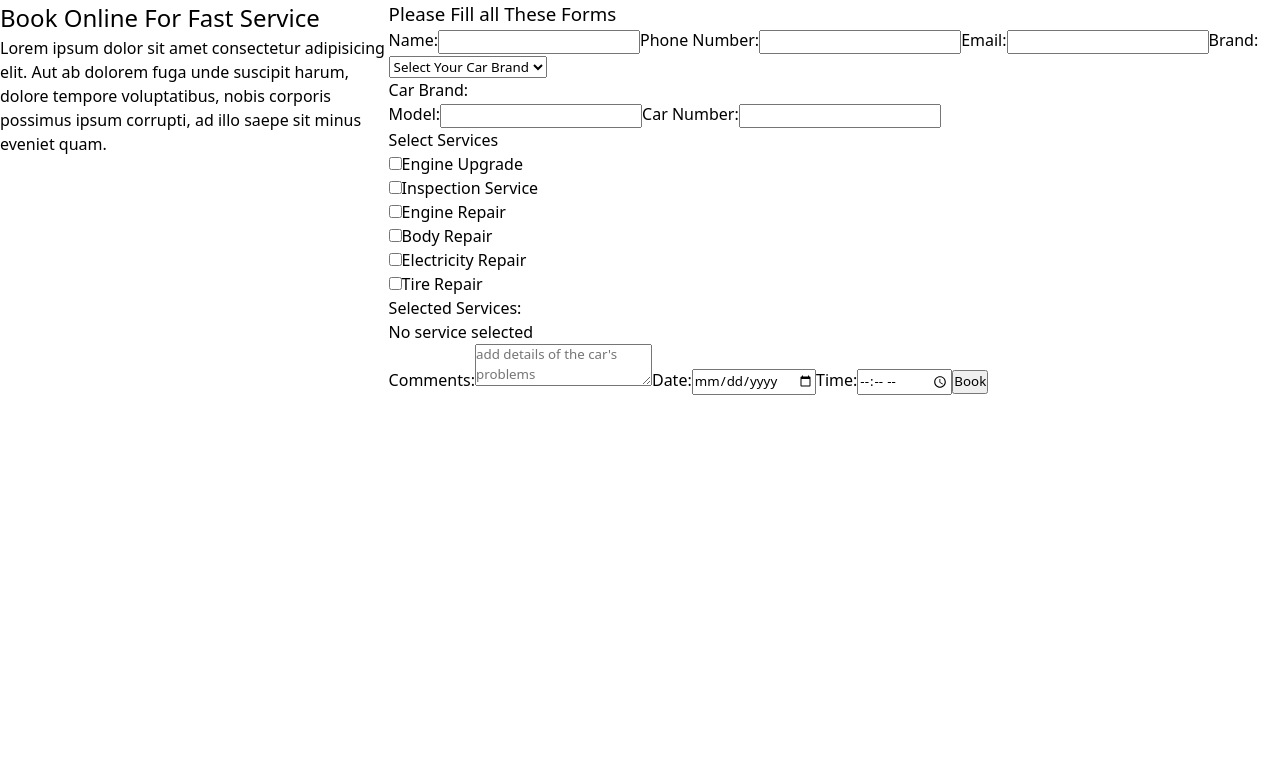
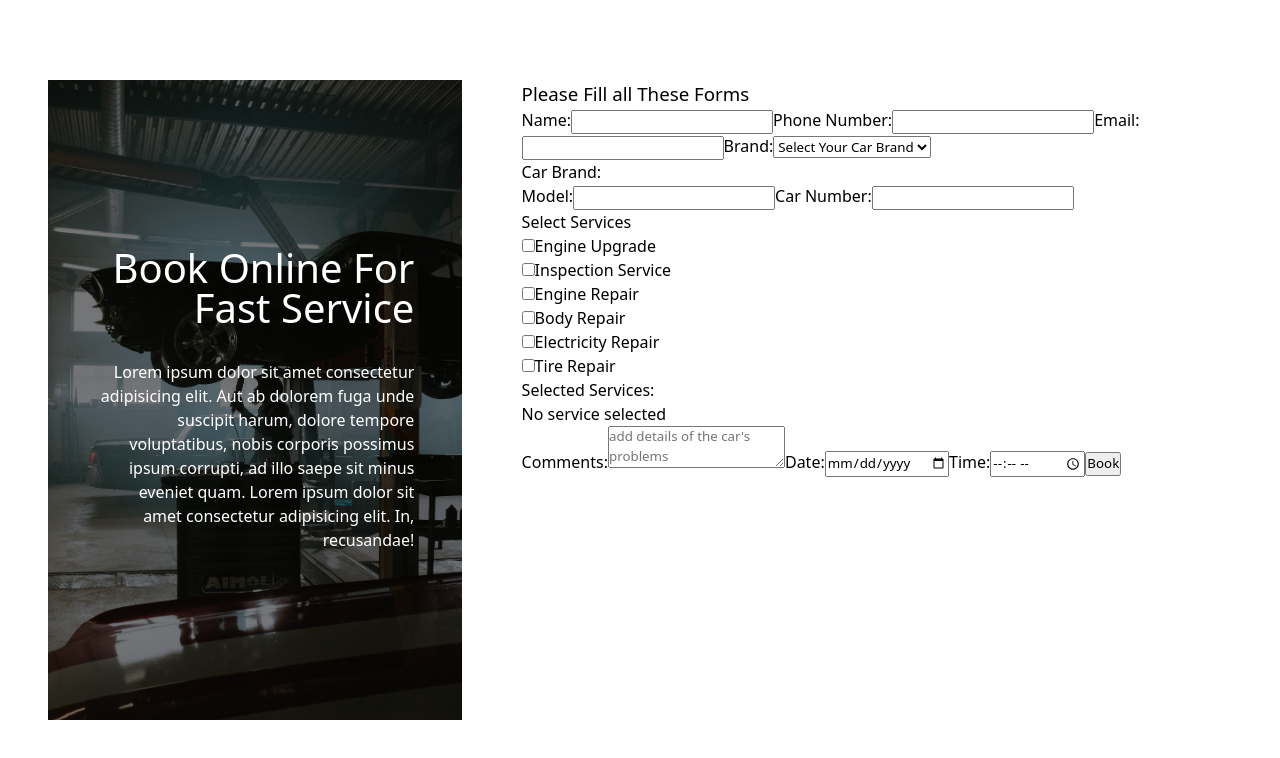
Before and after one commit to ardiantohendy/car-repair-app-reactjs, a React (Vite) app: page /book in a window 1280 px wide. Shown: the top 758 px of the page. Built offline with nearby package versions, Linux system fonts and the light colour scheme.

Commit message:
new commit = styling book page

```diff
--- a/src/components/BookComponent.jsx
+++ b/src/components/BookComponent.jsx
@@ -92,7 +92,10 @@ const BookComponent = () => {
       <div className="bookContainer">
         <div className="left">
           <h2>Book Online For Fast Service</h2>
-          <p>Lorem ipsum dolor sit amet consectetur adipisicing elit. Aut ab dolorem fuga unde suscipit harum, dolore tempore voluptatibus, nobis corporis possimus ipsum corrupti, ad illo saepe sit minus eveniet quam.</p>
+          <p>
+            Lorem ipsum dolor sit amet consectetur adipisicing elit. Aut ab dolorem fuga unde suscipit harum, dolore tempore voluptatibus, nobis corporis possimus ipsum corrupti, ad illo saepe sit minus eveniet quam. Lorem ipsum dolor sit
+            amet consectetur adipisicing elit. In, recusandae!
+          </p>
         </div>
         <div className="right">
           <h3>Please Fill all These Forms</h3>
--- a/src/index.css
+++ b/src/index.css
@@ -497,11 +497,37 @@ body .bookContainer {
   width: 100%;
   height: 100vh;
   display: flex;
+  justify-content: space-between;
+  padding: 5rem 3rem;
 }
 
 .bookContainer .left {
   width: 35%;
   height: 100%;
+  padding: 0 3rem;
+  background: linear-gradient(rgba(0, 0, 0, 0.5), rgba(0, 0, 0, 0.5)), url(./assets/image/bookleft.jpg);
+  background-position: center;
+  background-size: cover;
+  text-align: right;
+  color: white;
+  display: flex;
+  flex-direction: column;
+  justify-content: center;
+}
+
+.bookContainer .left h2 {
+  font-size: 2.5em;
+  line-height: 1em;
+  font-weight: 500;
+  margin-bottom: 2rem;
+}
+
+.bookContainer .left p {
+  font-weight: 300;
+}
+
+.bookContainer .right {
+  width: 60%;
 }
 
 /*
```
Also changed, not shown: src/assets/image/bookleft.jpg (added).
